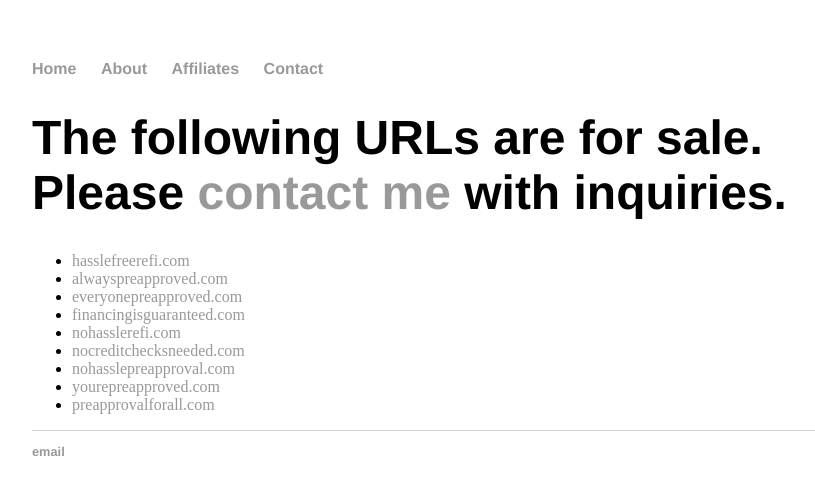
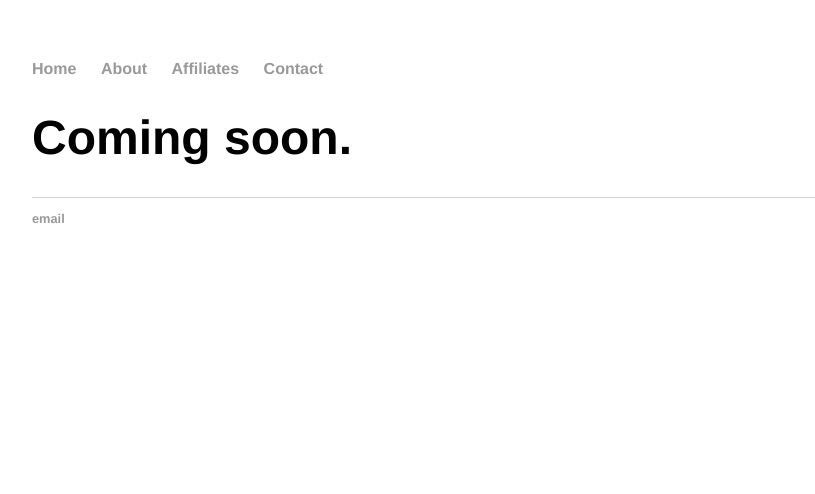
Before and after one commit to dlmurphy2008/dlmurphy2008.github.io, a plain HTML site: page index.html in a window 1280 px wide. Shown: the whole page, without its empty margins (160-975 px from the left). Drawn offline with Linux system fonts and the light colour scheme.

Commit message:
detmoney
edit1

```diff
--- a/index.html
+++ b/index.html
@@ -1,7 +1,7 @@
 <!DOCTYPE html>
 <html>
 	<head>
-		<title>Hassle Free Mortgage, Refi, and Auto Loan Quotes</title>
+		<title>Detroit Financial Market News and Charts</title>
 		<link rel="stylesheet" type="text/css" href="/css/main.css">
 	</head>
 	<body>
@@ -15,18 +15,7 @@
 		</nav>
 		<div class="container">
     		<div class="blurb">
-        		<h1>The following URLs are for sale. Please <a href="mailto:dlmdomainservices@gmail.com">contact me</a> with inquiries.</h1>
-			<ul>
-				<li><a href="http://www.hasslefreerefi.com">hasslefreerefi.com</a></li>
-				<li><a href="http://www.alwayspreapproved.com">alwayspreapproved.com</a></li>
-				<li><a href="http://www.everyonepreapproved.com">everyonepreapproved.com</a></li>
-				<li><a href="http://www.financingisguaranteed.com">financingisguaranteed.com</a></li>
-				<li><a href="http://www.nohasslerefi.com">nohasslerefi.com</a></li>
-				<li><a href="http://www.nocreditchecksneeded.com">nocreditchecksneeded.com</a></li>
-				<li><a href="http://www.nohasslepreapproval.com">nohasslepreapproval.com</a></li>
-				<li><a href="http://www.yourepreapproved.com">yourepreapproved.com</a></li>
-				<li><a href="http://www.preapprovalforall.com">preapprovalforall.com</a></li>
-			</ul>
+        		<h1> Coming soon.
     		</div><!-- /.blurb -->
 		</div><!-- /.container -->
 		<footer>
```
